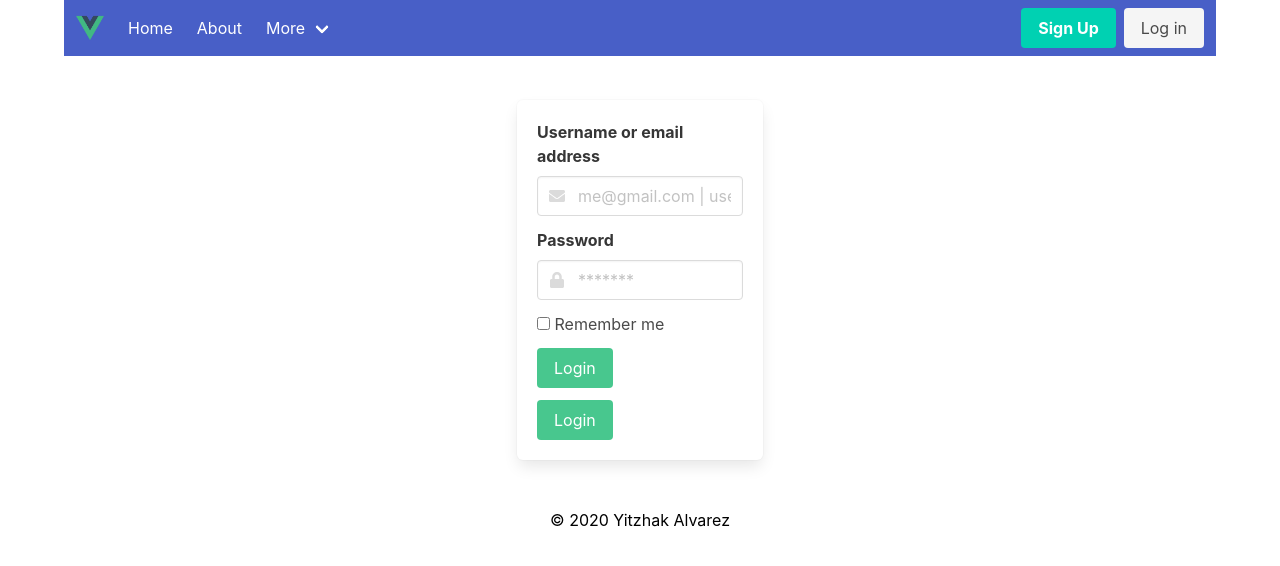
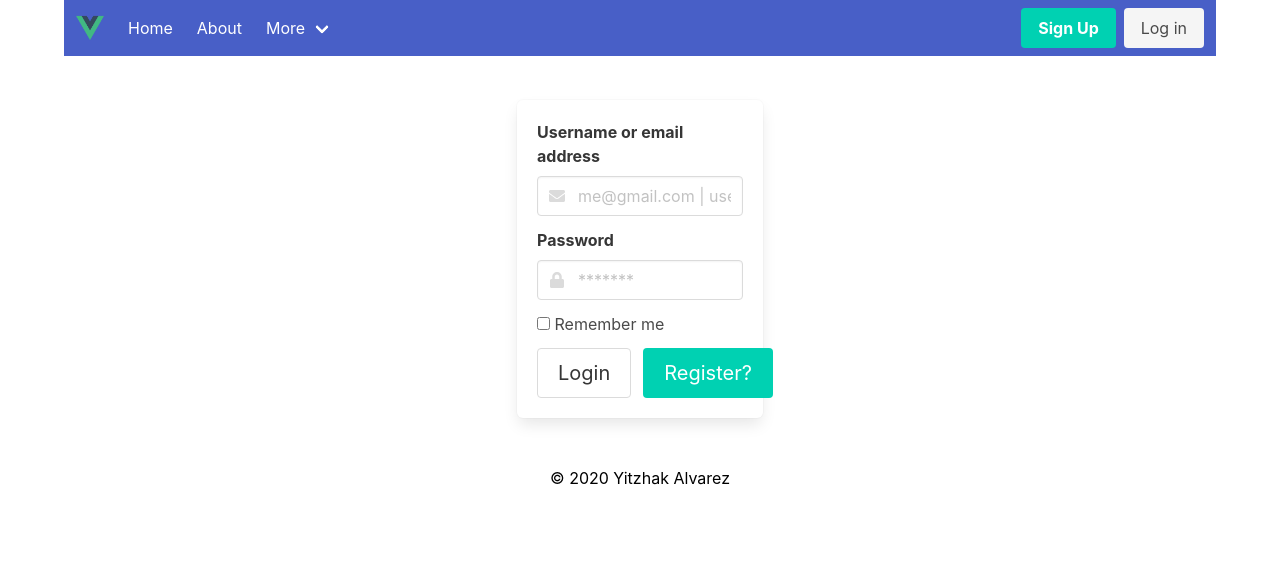
Before and after one commit to yitzhakalvarez/FitnessTracker, a Vue app in the folder client/: page /login in a window 1280 px wide. Shown: the top 566 px of the page. Built offline with nearby package versions, Linux system fonts and the light colour scheme; the HTML template or start-up script is replaced by a standard one.

Commit message:
sign up button added

```diff
--- a/client/src/views/Login.vue
+++ b/client/src/views/Login.vue
@@ -29,16 +29,14 @@
                Remember me
               </label>
             </div>
-            <div class="field">
-              <button class="button is-success">
-                Login
-              </button>
+            <div class="field is-grouped">
+            <div class="control">
+              <button class="button is-medium">Login</button>
             </div>
-             <div class="field">
-              <button class="button is-success">
-                Login
-              </button>
+            <div class="control">
+          <router-link to="/SignUp" class="button is-primary is-medium">Register?</router-link>
             </div>
+          </div>
           </form>
         </div>
       </div>
```
